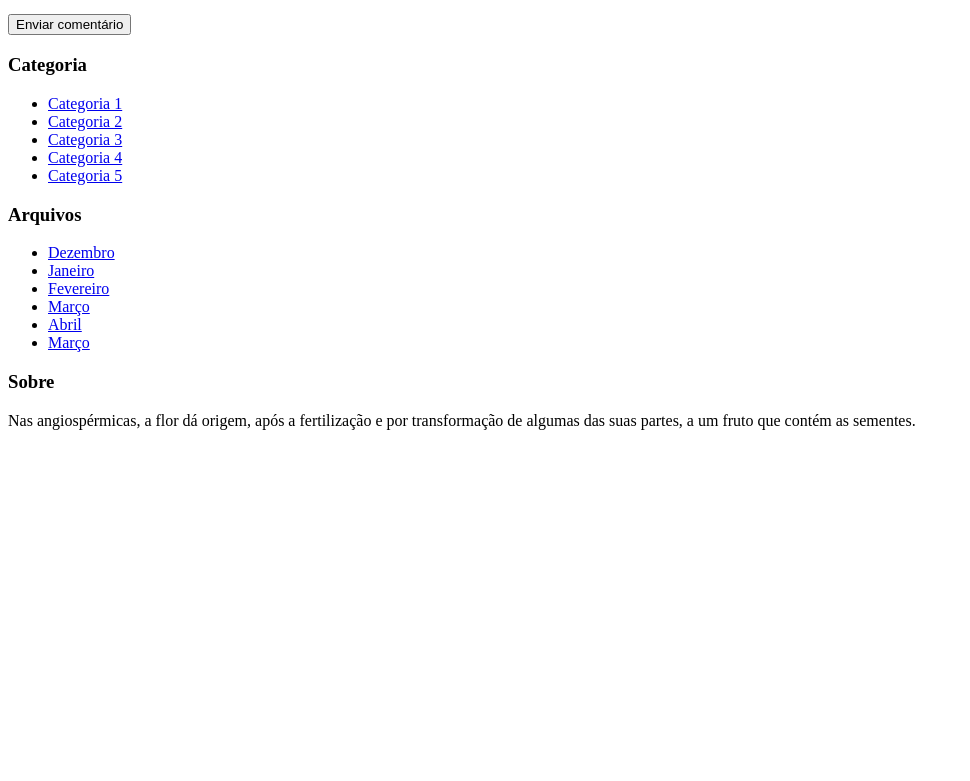
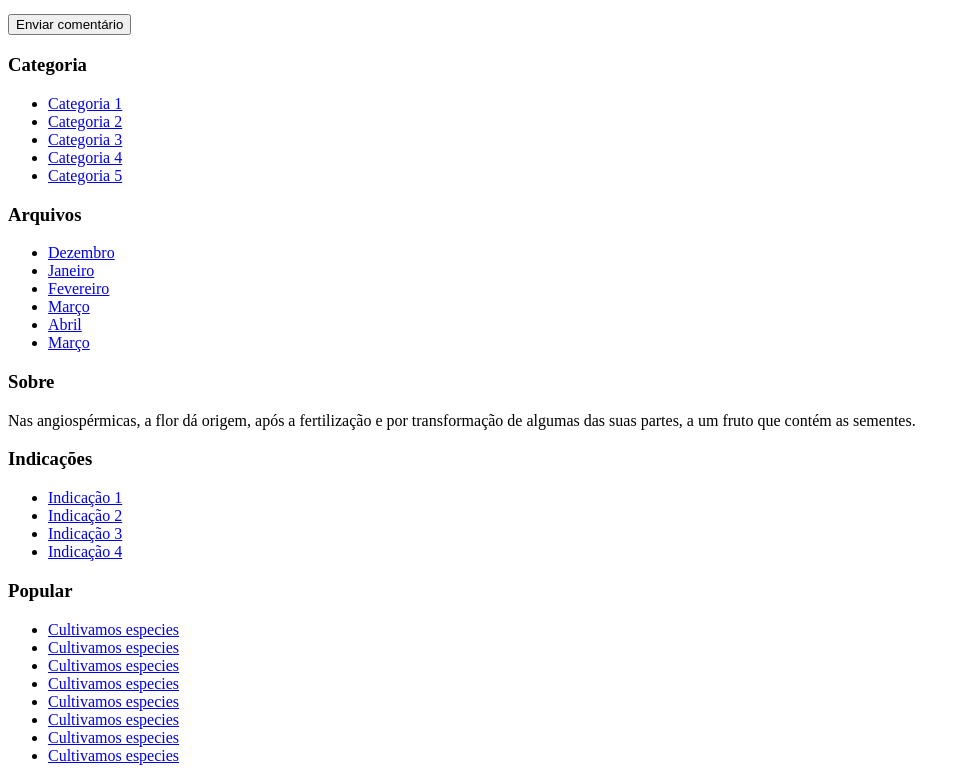
Before and after one commit to livianyrodrigues/html5, a plain HTML site: page html5/index.html in a window 1280 px wide. Shown: the part 1358-2139 px from the top of the page, without its empty margins (0-970 px from the left). Before the commit the page ends 1804 px from the top, so only its background shows below. Drawn offline with Linux system fonts and the light colour scheme.

Commit message:
Aula 11 finalizada

```diff
--- a/html5/index.html
+++ b/html5/index.html
@@ -129,9 +129,37 @@
 </aside>
 <footer>
 <section id="about">
-<header> <h3> Sobre</h3>
+<header> <h3> Sobre</h3></header>
 <p>Nas angiospérmicas, a flor dá origem, após a fertilização e por transformação de algumas das suas partes, a um fruto que contém as sementes.</p>
 </section>
+
+<section id="blogroll">
+<header> <h3> Indicações</h3></header>
+	<ul>
+		<li> <a href="#"> Indicação 1</a>
+		<li> <a href="#"> Indicação 2</a>
+		<li> <a href="#"> Indicação 3</a>
+		<li> <a href="#"> Indicação 4</a>
+	</ul>
+
+</section>
+
+
+<section id="popular">
+<header> <h3> Popular</h3></header>
+	<ul>
+		<li> <a href="#"> Cultivamos especies</a>
+		<li> <a href="#"> Cultivamos especies</a>
+		<li> <a href="#"> Cultivamos especies</a>
+		<li> <a href="#"> Cultivamos especies</a>
+		<li> <a href="#"> Cultivamos especies</a>
+		<li> <a href="#"> Cultivamos especies</a>
+		<li> <a href="#"> Cultivamos especies</a>
+		<li> <a href="#"> Cultivamos especies</a>
+	</ul>
+
+</section>
+
 </footer>
 
 </body>
```
